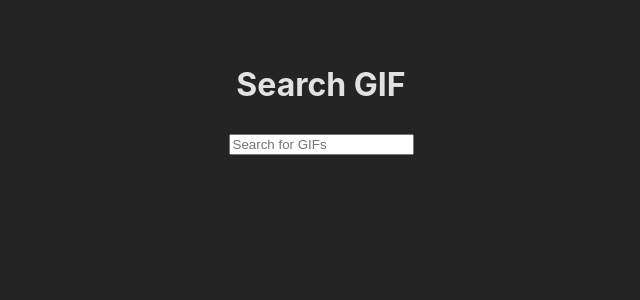
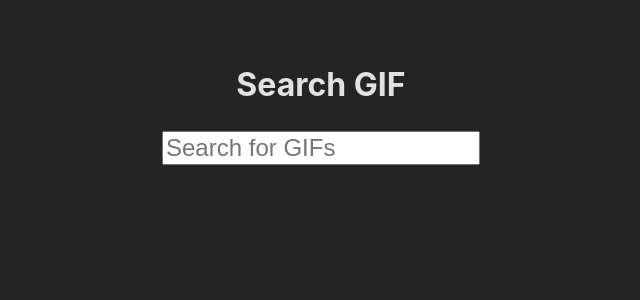
Before and after one commit to xXINFINITE117Xx/API-SUBIDA-GIFS-TENOR, a React (Vite) app: page / in a window 1280 px wide. Shown: the top 300 px of the page, without its empty margins (319-959 px from the left). Built offline with nearby package versions, Linux system fonts and the light colour scheme.

Commit message:
New styles added from the App css and also new classname from the App jsx on the input

```diff
--- a/src/App.css
+++ b/src/App.css
@@ -14,6 +14,9 @@
 
 .gif-item {
   margin: 10px;
+  border: 5px solid;
+  border-color: blue;
+  border-radius: 10px;
 }
 
 .gif-item img {
@@ -21,3 +24,7 @@
   height: auto;
   cursor: pointer;
 }
+
+.input-search {
+  font-size: 1.5rem;
+}
--- a/src/App.jsx
+++ b/src/App.jsx
@@ -36,6 +36,7 @@ const App = () => {
     <div>
       <h1>Search GIF</h1>
       <input
+        className="input-search"
         type="text"
         value={query}
         onChange={(e) => setQuery(e.target.value)}
```
